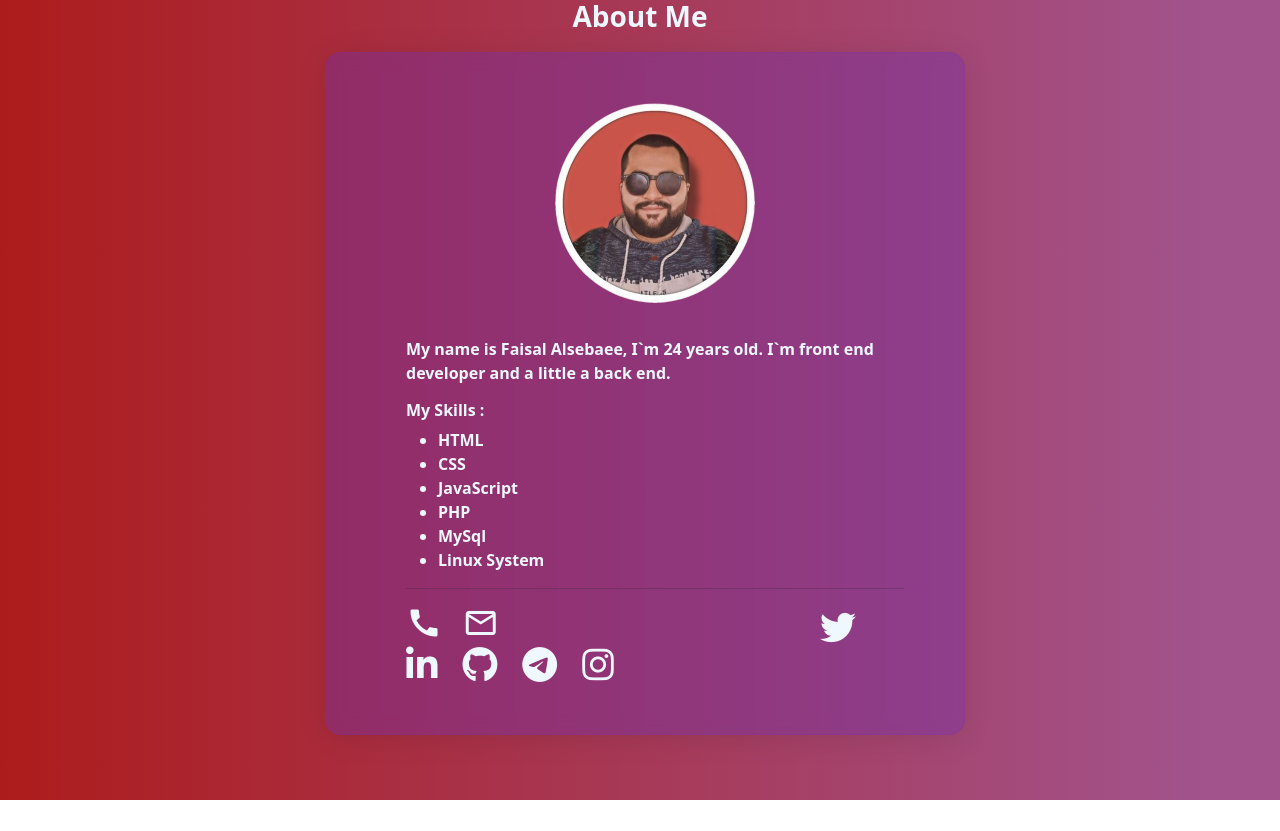
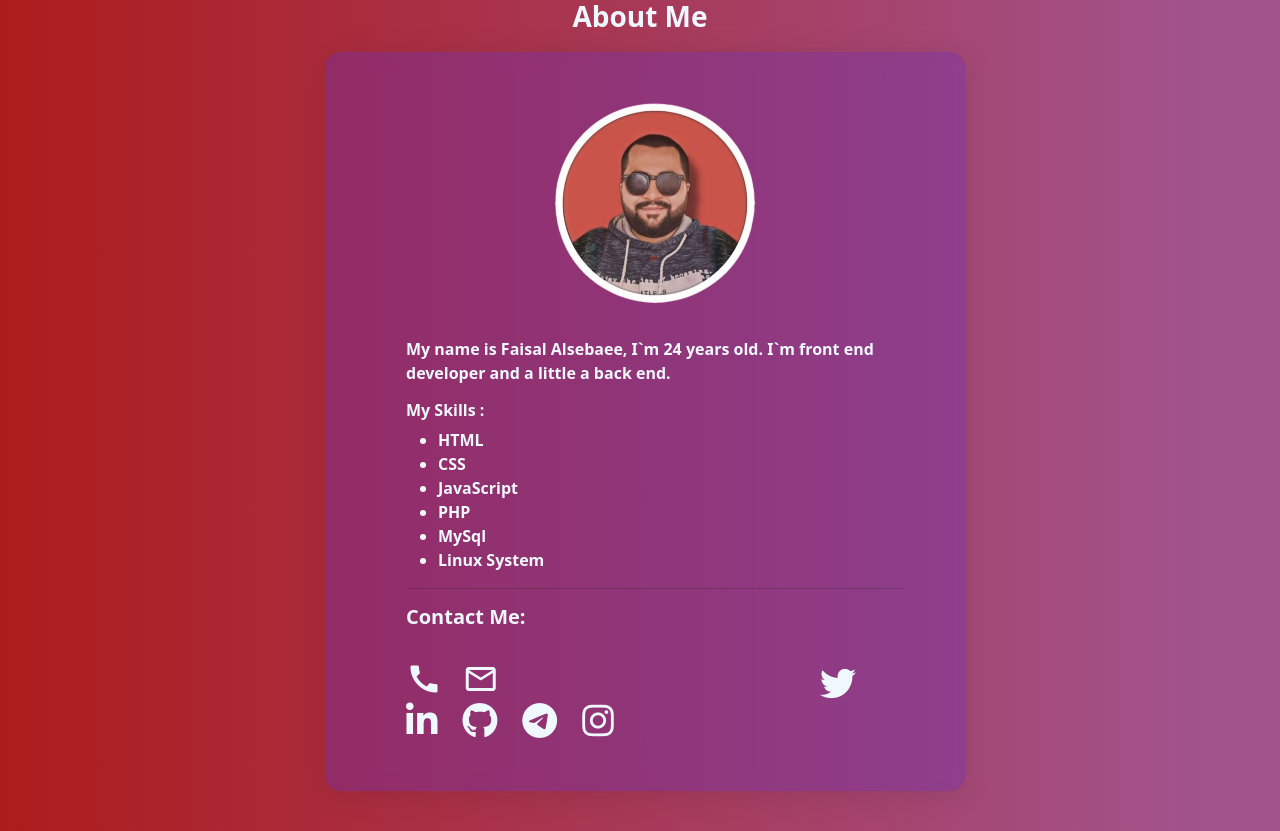
Before and after one commit to applicationsPro/AboutFaisal, a plain HTML site: page index.html in a window 1280 px wide. Before the commit the page ends 800 px from the top, so only its background shows below. Drawn offline with nearby package versions, Linux system fonts and the light colour scheme.

Commit message:
Update index.html

```diff
--- a/index.html
+++ b/index.html
@@ -35,6 +35,8 @@
     <li>Linux System</li>
 </ul>
 <hr>
+        <h5>Contact Me:</h5>
+<br>
     <a href="tel:0557723624" target="_blank"><i class="material-icons" style="font-size:36px">call</i></a> &nbsp;&nbsp;&nbsp;
     <a href = "mailto: faisal99284@gmail.com" target="_blank"><i class="material-icons" style="font-size:36px">mail_outline</i></a>&nbsp;&nbsp;&nbsp;
     <a href="https://wa.me/0557723624" target="_blank"><i class="material-icons" style="font-size:36px">whatsapp</i></a>&nbsp;&nbsp;&nbsp;
```
